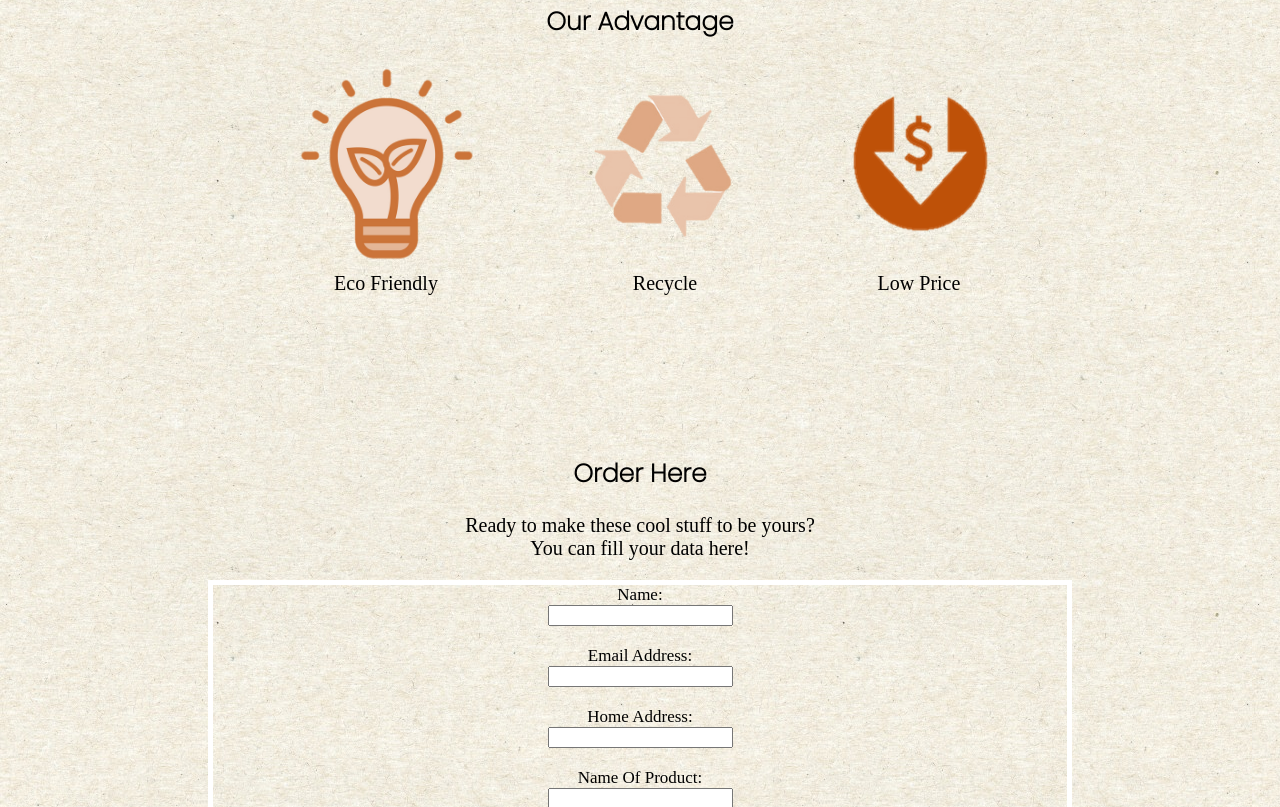
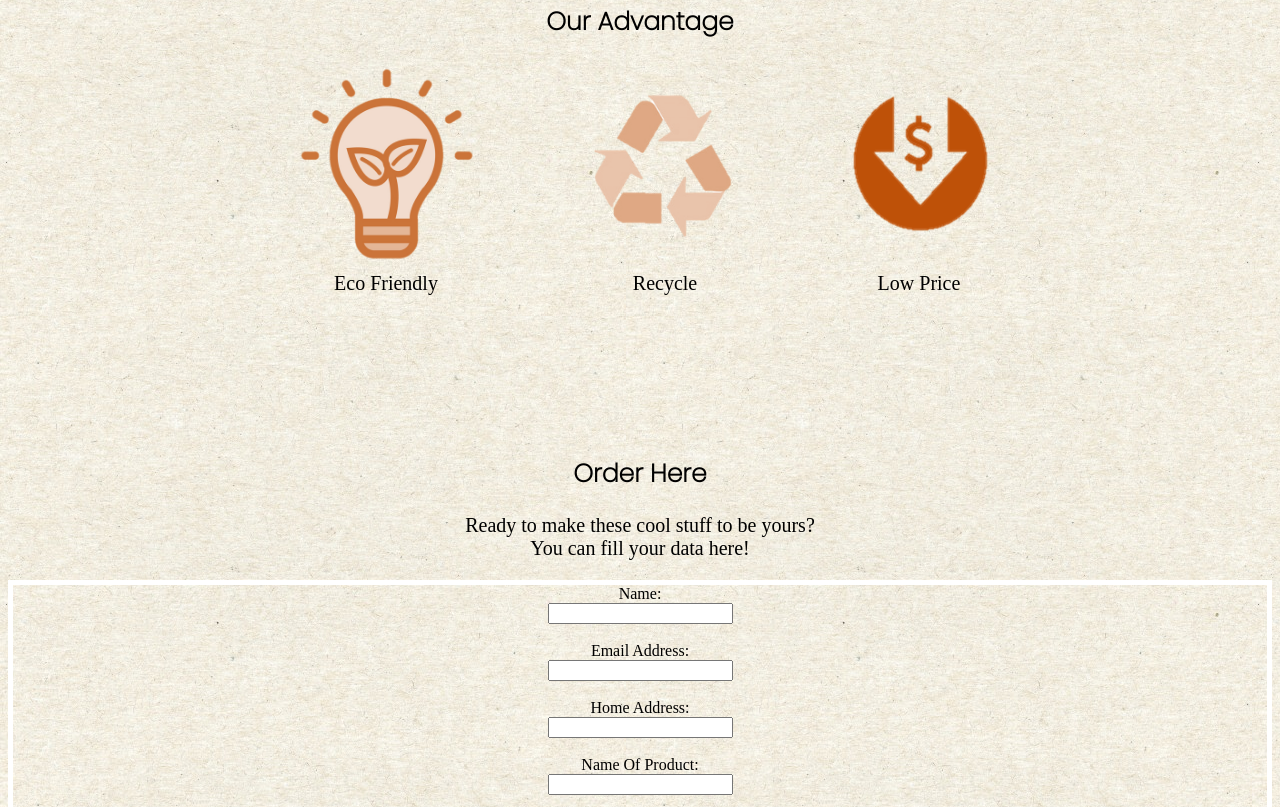
Before and after one commit to NiaPutrii/NiaPutrii.github.io, a plain HTML site: page index.html in a window 1280 px wide. Shown: the part 2778-3585 px from the top of the page. Drawn offline with nearby package versions, Linux system fonts and the light colour scheme.

Commit message:
edit hrml lagi

```diff
--- a/index.html
+++ b/index.html
@@ -99,10 +99,8 @@ h2 {
 
 #t-order {
   border: 5px solid white;
-  margin-left: 200px;
-  margin-right: 200px;
-  text-align: justify;
-  font-size: 17px;
+  margin-left: auto;
+  margin-right: auto;
   text-align: center;
 }
 
@@ -122,7 +120,10 @@ color: black;
 }
 
 @media only screen and (max-width: 600px) {
-#ex2 {font-size: 10px;} }
+#ex2 {font-size: 10px;}
+#t-order {font-size: 17px;}
+
+}
  </style>
 
 
@@ -174,7 +175,7 @@ z-index: 1;">
 
 
     <div id="product">
-        <br><br><h2>Our Product</h2>
+        <br><br><h2 data-aos="fade-up" data-aos-delay="600" data-aos-duration="2000">Our Product</h2>
 
         <table style="margin-right: auto;margin-left: auto;">
         <tr>
@@ -273,7 +274,7 @@ z-index: 1;">
     </div>
 
 
-    <div id="order">
+    <div id="order" data-aos="fade-up" data-aos-delay="600" data-aos-duration="2000">
         <br><br><h2>Order Here</h2>
         <p style="text-align: center;font-size: 20px;"> Ready to make these cool stuff to be yours?<Br>
         You can fill your data here!</p>
```
